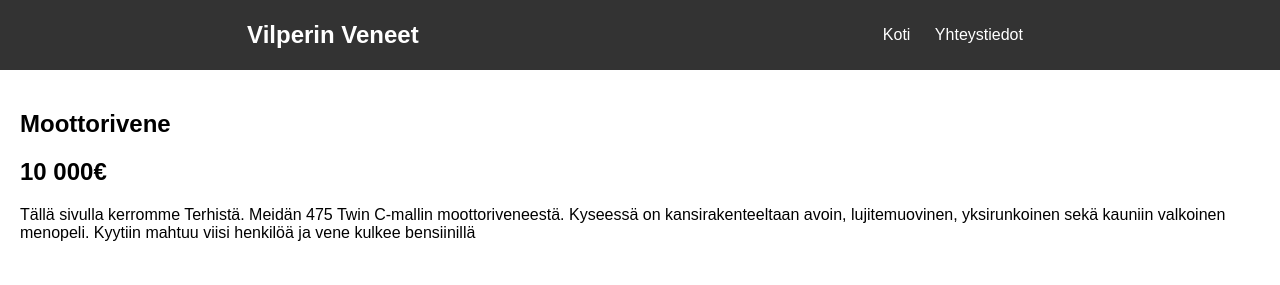
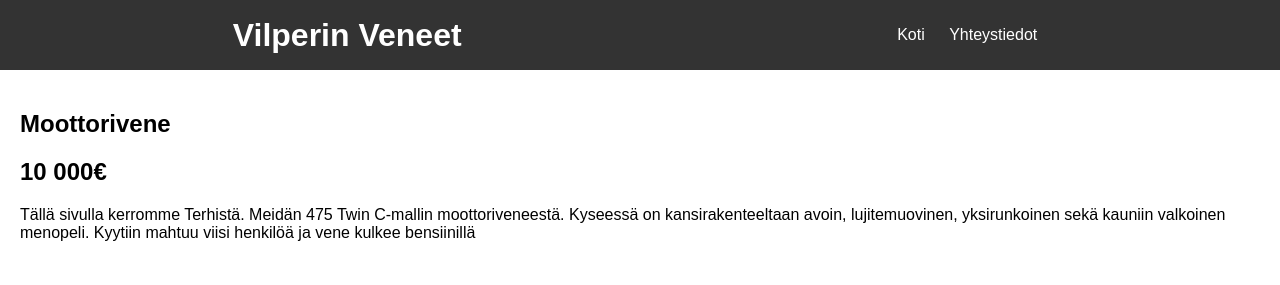
Before and after one commit to PotaattiLord/web-dev-loppukoe, a plain HTML site: page boat1.html in a window 1280 px wide. Shown: the top 285 px of the page. Drawn offline with Linux system fonts and the light colour scheme.

Commit message:
changed header h2 -> h1

```diff
--- a/boat1.html
+++ b/boat1.html
@@ -8,7 +8,7 @@
     </head>
     <body>
         <header>
-            <h2>Vilperin Veneet</h2>
+            <h1>Vilperin Veneet</h1>
             <nav>
                 <a href="index.html">Koti</a>
                 <a href="contact.html">Yhteystiedot</a>
```
Also changed, not shown: contact.html (+1 -1 lines), index.html (+1 -1 lines).
